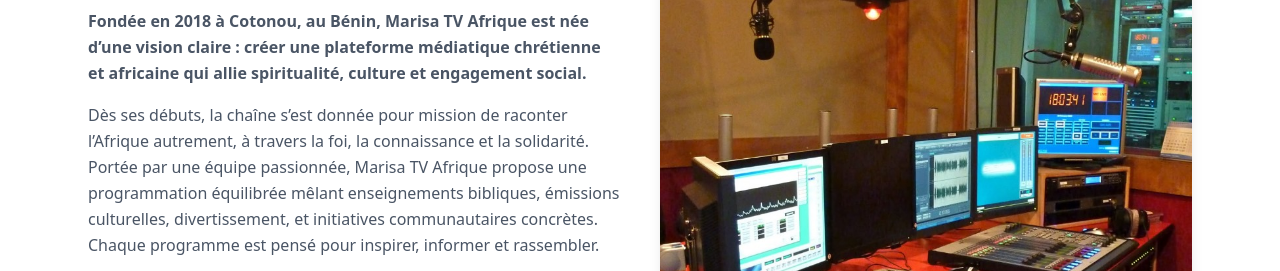
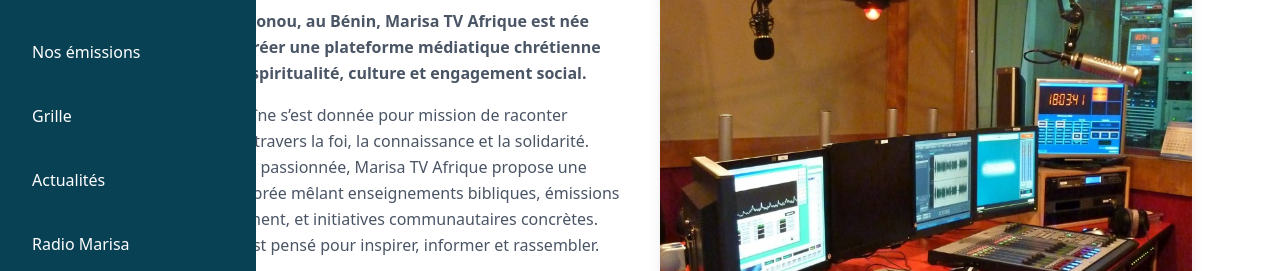
Before and after one commit to Emmanuel9TOPANOU/Marisa-Tv, a plain HTML site: page a-propos.html in a window 1280 px wide. Shown: the part 264-535 px from the top of the page. Drawn offline with nearby package versions, Linux system fonts and the light colour scheme; a web font is replaced by a local one.

Commit message:
Add files via upload

```diff
--- a/a-propos.html
+++ b/a-propos.html
@@ -71,7 +71,7 @@
 
         <!-- Sidebar mobile -->
         <div id="mobileSidebar"
-            class="fixed top-0 right-[-100%] w-64 h-full bg-[#094154] text-white p-6 flex flex-col gap-6 transition-all duration-300 z-50">
+            class="top-0 right-[-100%] w-64 h-full bg-[#094154] text-white p-6 flex flex-col gap-6 transition-all duration-300 z-50">
             <button id="closeSidebar" class="self-end text-2xl">&times;</button>
             <a href="index.html" class="py-2 px-2 transition-colors duration-200 hover:text-[#FFDE11]">Accueil</a>
             <a href="a-propos.html" class="py-2 px-2 transition-colors duration-200 hover:text-[#FFDE11]">À propos</a>
```
